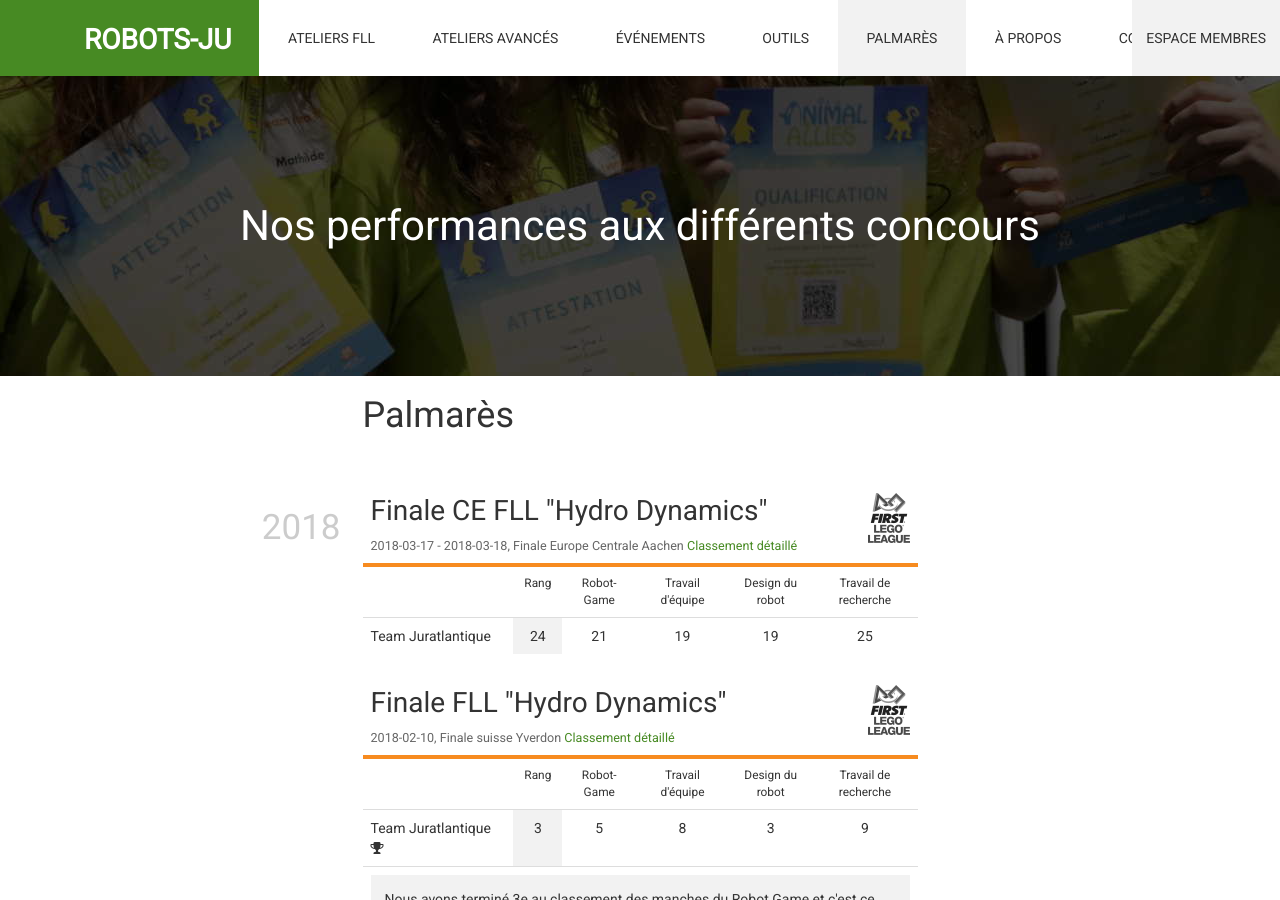
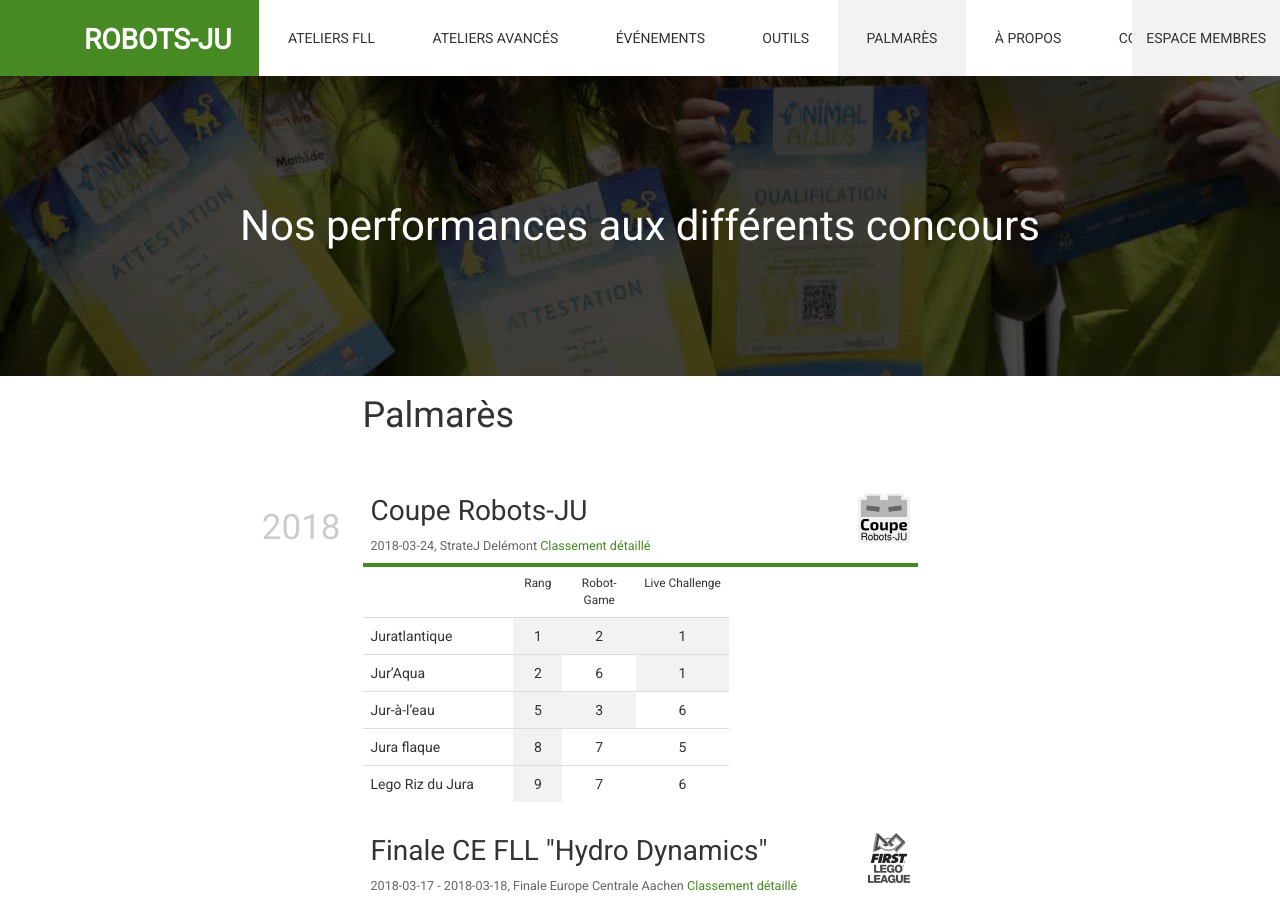
Before and after one commit to robots-ju/robots-ju.ch, a Jekyll site: the page built from palmares.md, in a window 1280 px wide and 900 px high. Built offline with Jekyll 4.4.1, drawn with Linux system fonts in a browser that asks for light colours; comment, search, counter and statistics services are not loaded.

Commit message:
Classements Coupe Robots-JU 2018

```diff
--- a/_data/palmares.yml
+++ b/_data/palmares.yml
@@ -357,3 +357,34 @@
       teamwork: 19
       robotdesign: 19
       research: 25
+- type: robotsju
+  title: Coupe Robots-JU
+  place: StrateJ Delémont
+  date: 2018-03-24
+  url: https://coupe.robots-ju.ch/resultats/2018
+  teams:
+  - name: Juratlantique
+    rank: 1
+    scores:
+      robotgame: 2
+      livechallenge: 1
+  - name: Jur’Aqua
+    rank: 2
+    scores:
+      robotgame: 6
+      livechallenge: 1
+  - name: Jur-à-l’eau
+    rank: 5
+    scores:
+      robotgame: 3
+      livechallenge: 6
+  - name: Jura flaque
+    rank: 8
+    scores:
+      robotgame: 7
+      livechallenge: 5
+  - name: Lego Riz du Jura
+    rank: 9
+    scores:
+      robotgame: 7
+      livechallenge: 6
```
